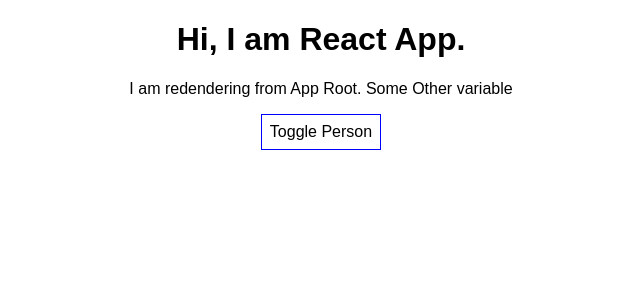
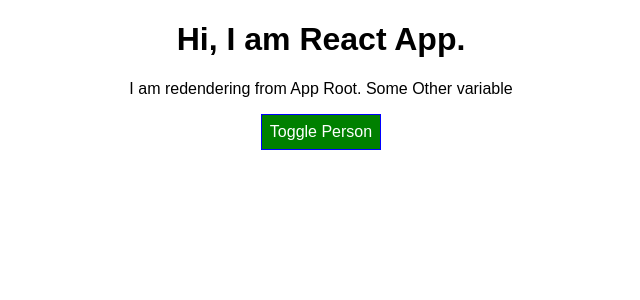
Before and after one commit to webdevabhi/react-complete-guide, a React (Create React App) app: page / in a window 1280 px wide. Shown: the top 300 px of the page, without its empty margins (319-959 px from the left). Built offline with nearby package versions, Linux system fonts and the light colour scheme.

Commit message:
styling using js conditions

```diff
--- a/src/App.css
+++ b/src/App.css
@@ -1,3 +1,11 @@
 .App {
   text-align: center;
 }
+
+.red {
+  color: red;
+}
+
+.bold {
+  font-weight: bold;
+}
--- a/src/App.js
+++ b/src/App.js
@@ -47,7 +47,8 @@
 
   render() {
     const style = {
-      backgroundColor: 'white',
+      backgroundColor: 'green',
+      color: 'white',
       font: 'inherit',
       border: '1px solid blue',
       padding: '8px',
@@ -69,13 +70,23 @@
             })
           }
         </div>
-      )
+      );
+
+      style.backgroundColor = 'red';
+    }
+
+    const classes = [];
+    if (this.state.persons.length <= 2) {
+      classes.push('red');  // classes = ['red']
+    }
+    if (this.state.persons.length <= 1) {
+      classes.push('bold'); // classes = ['red', 'bold']
     }
 
     return (
       <div className="App">
         <h1>Hi, I am React App.</h1>
-        <p>I am redendering from App Root. {this.state.otherProperty}</p>
+        <p className={classes.join(' ')}>I am redendering from App Root. {this.state.otherProperty}</p>
         <button
           style={style}
           onClick={this.togglePersonhandler}
```
